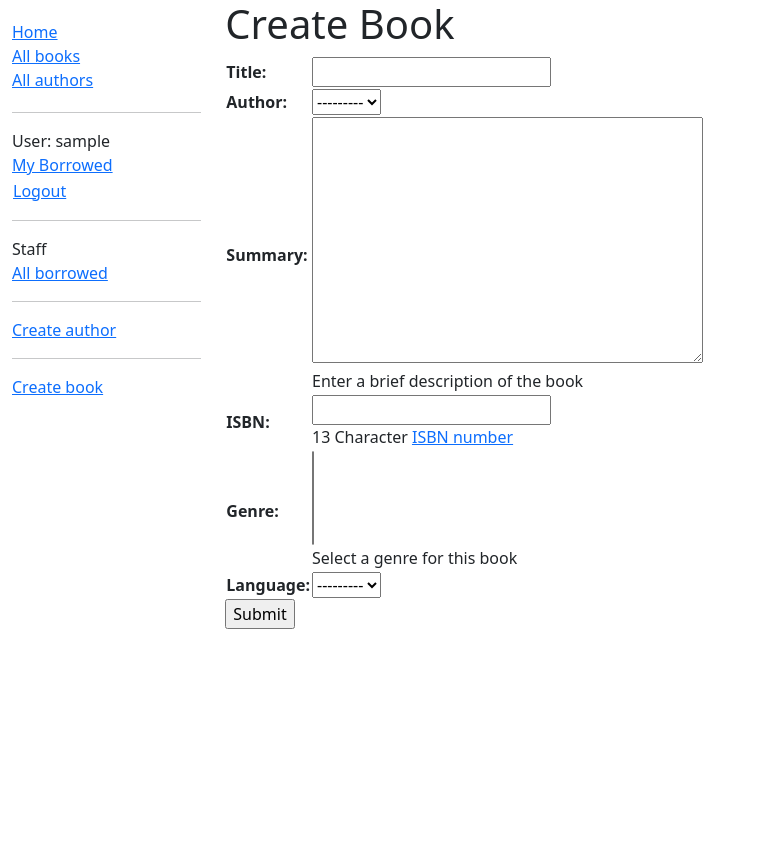
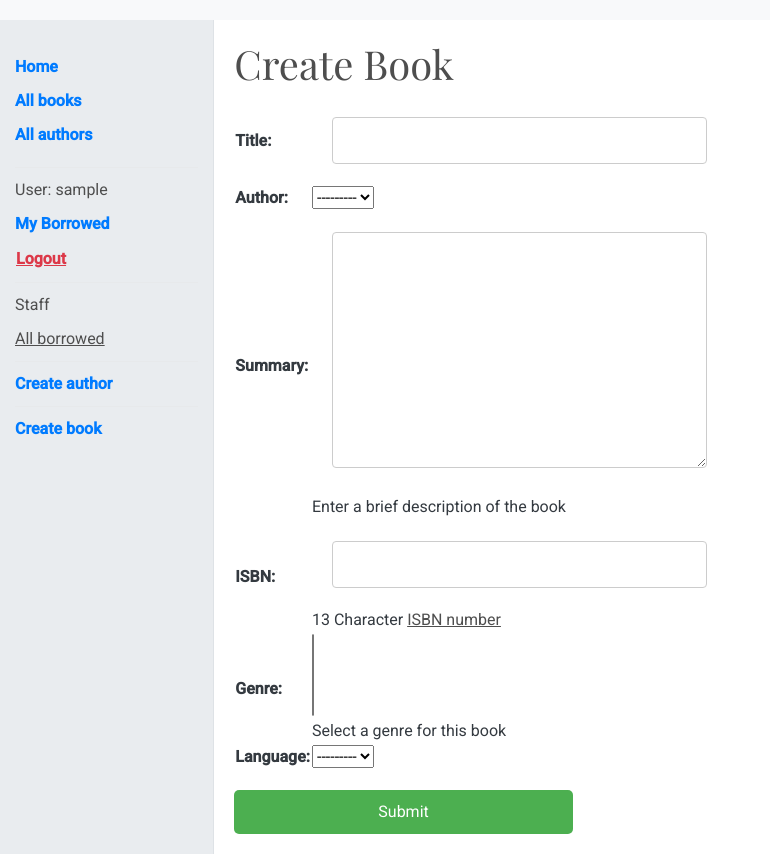
Before and after one commit to MissBellum/Local-Library-App, a Django app: page /catalog/book/create/ in a window 1280 px wide. Shown: the whole page, without its empty margins (0-770 px from the left). Before the commit the page ends 629 px from the top, so only its background shows below. Run offline with Django 4.2, Linux system fonts and the light colour scheme; the visitor is signed in with stand-in values (Sample User, id 1); data that the repository does not hold is empty.

Commit message:
Created styling for forms

```diff
--- a/local_library/catalog/models.py
+++ b/local_library/catalog/models.py
@@ -59,7 +59,7 @@ class Book(models.Model):
     author = models.ForeignKey('Author',  # Foreign Key used because book can only have one author, but authors can have multiple books.
                                 on_delete=models.RESTRICT,  # Prevent the book's associated author being deleted
                                 null=True)    # Allows the database to store a Null value if no author is selected
-    summary = models.TextField(max_length=1000,
+    summary = models.TextField(max_length=300,
                                help_text="Enter a brief description of the book")
     isbn = models.CharField('ISBN', max_length=13,
                             unique=True,
--- a/local_library/catalog/static/css/styles.css
+++ b/local_library/catalog/static/css/styles.css
@@ -1,3 +1,102 @@
+/* Base styles */
+body {
+    font-family: 'Roboto', sans-serif; /* Or Lora */
+    background-color: #f8f9fa;
+    color: #343a40;
+}
+
+.container-fluid {
+    padding-top: 20px;
+}
+
+h1, h2, h3 {
+    color: #4e4e4e;
+	font-family: 'Playfair Display', serif; /* Or Montserrat */
+}
+
+p, a, li {
+    font-family: 'Roboto', sans-serif; /* Or Lora */
+	color: #4e4e4e;
+}
+
+/* Sidebar styles */
+.sidebar-nav {
+    list-style: none;
+    padding: 0;
+}
+
+.sidebar-nav li {
+    margin: 10px 0;
+}
+
+.sidebar-nav li a {
+    color: #007bff;
+    text-decoration: none;
+    font-weight: bold;
+}
+
+.sidebar-nav li a:hover {
+    text-decoration: underline;
+}
+
+.sidebar-nav hr {
+    margin: 10px 0;
+    border: none;
+    border-top: 1px solid #ddd;
+}
+
+.col-sm-2 {
+    background-color: #e9ecef;
+    padding: 15px;
+    min-height: 100vh;
+}
+
+/* Content styles */
+.col-sm-10 {
+    padding: 20px;
+    background-color: #ffffff;
+    border-left: 1px solid #dee2e6;
+}
+
+.pagination {
+    margin-top: 20px;
+    text-align: center;
+}
+
+.page-links {
+    display: flex;
+    justify-content: center;
+    gap: 10px;
+}
+
+.page-links a {
+    color: #007bff;
+    text-decoration: none;
+}
+
+.page-current {
+    font-weight: bold;
+}
+
+button.btn-link {
+    padding: 0;
+    font-size: inherit;
+    font-weight: bold;
+    color: hsl(354, 70%, 54%);
+}
+
+/* Media queries */
+@media (max-width: 768px) {
+    .col-sm-2 {
+        display: none;
+    }
+
+    .col-sm-10 {
+        border-left: none;
+        padding: 10px;
+    }
+}
+
 .sidebar-nav {
 	margin-top: 20px;
 	padding: 0;
@@ -12,3 +111,55 @@
 	padding: 0;
 	margin: 0;
 }
+
+/* Form container styling */
+.form-container {
+    max-width: 500px;
+    margin: 20px auto;
+    padding: 20px;
+    background-color: #bdbdbd;
+    border: 1px solid #bdbdbd;
+    border-radius: 8px;
+}
+
+/* Input fields */
+input[type="text"],
+input[type="email"],
+input[type="password"],
+textarea {
+    width: 100%;
+    padding: 12px;
+    margin: 20px;
+    display: inline-block;
+    border: 1px solid #ccc;
+    border-radius: 4px;
+    box-sizing: border-box;
+    font-size: 14px;
+}
+
+/* Focus effect for input fields */
+input[type="text"]:focus,
+input[type="email"]:focus,
+input[type="password"]:focus,
+textarea:focus {
+    border-color: #4CAF50; /* Same color as button */
+    outline: none;
+}
+
+/* Submit button styling */
+input[type="submit"] {
+    width: 33%;
+	margin-top: 20px;
+    padding: 10px;
+    font-size: 16px;
+    border: none;
+    border-radius: 5px;
+    background-color: #4CAF50;
+    color: white;
+    cursor: pointer;
+    transition: background-color 0.3s ease;
+}
+
+input[type="submit"]:hover {
+    background-color: #45a049;
+}
--- a/local_library/catalog/templates/base_generic.html
+++ b/local_library/catalog/templates/base_generic.html
@@ -9,6 +9,8 @@
 		<link href="https://cdn.jsdelivr.net/npm/bootstrap@5.3.3/dist/css/bootstrap.min.css"
 		rel="stylesheet" integrity="sha384-QWTKZyjpPEjISv5WaRU9OFeRpok6YctnYmDr5pNlyT2bRjXh0JMhjY6hW+ALEwIH"
 		crossorigin="anonymous">
+		<link href="https://fonts.googleapis.com/css2?family=Playfair+Display:wght@400;700&family=Roboto:wght@400;500&display=swap" rel="stylesheet">
+
 <!-- Add additional CSS in static file -->
 		{% load static %}
 		<link rel="stylesheet" href="{% static 'css/styles.css' %}" />
```
Also changed, not shown: local_library/catalog/migrations/0004_alter_book_summary.py (added).
